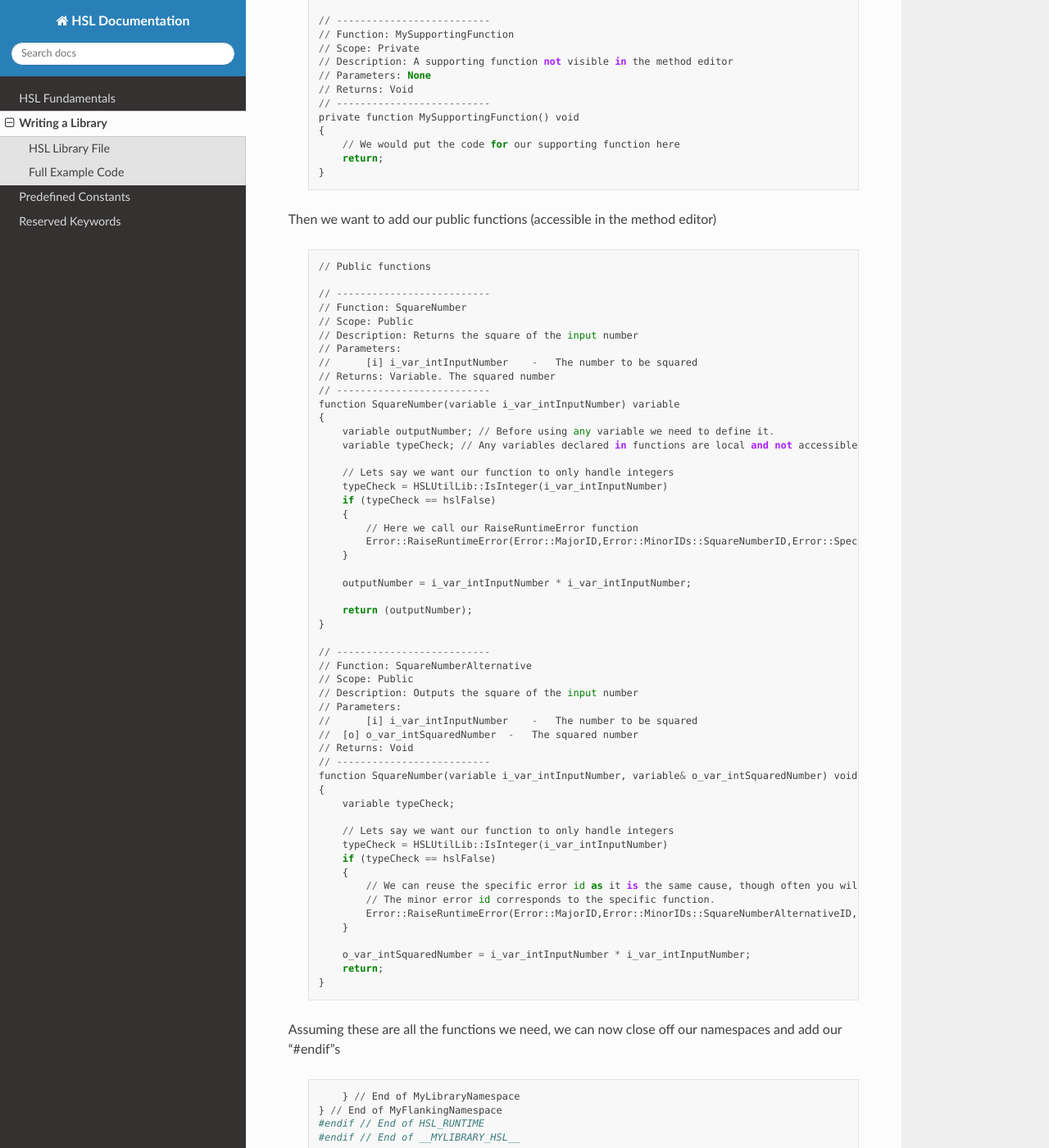
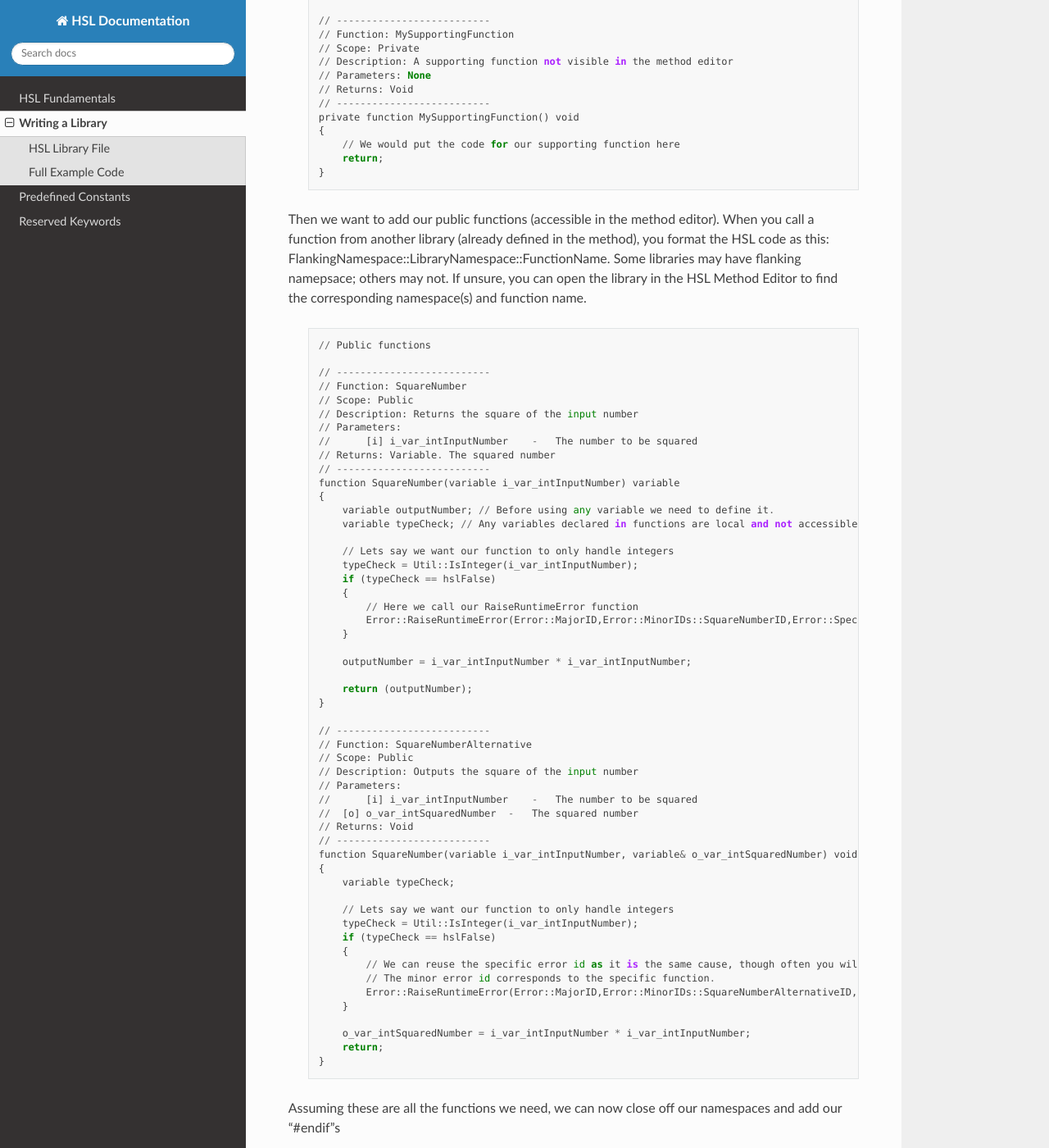
Before and after one commit to theonetruenerd/hsl-documentation, a Sphinx documentation site: the page built from docs/source/writing_a_library.rst, in a window 1280 px wide and 1400 px high, scrolled down 5074 px. Shown: the whole window at 82% size. Built offline with Sphinx 7.4.7 and the Read the Docs theme 3.1.0, drawn with Linux system fonts in a browser that asks for light colours; some of the changed text lies outside the part shown.

Commit message:
Update writing_a_library.rst
Edited some of the code blocks to make them functional on HSL Method Editor as well as providing additional information

```diff
--- a/docs/source/writing_a_library.rst
+++ b/docs/source/writing_a_library.rst
@@ -248,7 +248,10 @@ Once we have defined our error function, we can close the error namespace and mo
             return;
         }
 
-Then we want to add our public functions (accessible in the method editor)
+Then we want to add our public functions (accessible in the method editor). When you call a function from another library
+(already defined in the method), you format the HSL code as this: FlankingNamespace::LibraryNamespace::FunctionName. Some
+libraries may have flanking namepsace; others may not. If unsure, you can open the library in the HSL Method Editor to find
+the corresponding namespace(s) and function name.
 
     .. code-block::
 
@@ -268,11 +271,11 @@ Then we want to add our public functions (accessible in the method editor)
             variable typeCheck; // Any variables declared in functions are local and not accessible outside the function
 
             // Lets say we want our function to only handle integers
-            typeCheck = HSLUtilLib::IsInteger(i_var_intInputNumber)
+            typeCheck = Util::IsInteger(i_var_intInputNumber);
             if (typeCheck == hslFalse)
             {
                 // Here we call our RaiseRuntimeError function
-                Error::RaiseRuntimeError(Error::MajorID,Error::MinorIDs::SquareNumberID,Error::SpecificIDs::InputNotInt,"Input not an integer","SquareNumber",GetLineNumber(););
+                Error::RaiseRuntimeError(Error::MajorID,Error::MinorIDs::SquareNumberID,Error::SpecificIDs::InputNotInt,"Input not an integer","SquareNumber",GetLineNumber());
             }
 
             outputNumber = i_var_intInputNumber * i_var_intInputNumber;
@@ -294,12 +297,12 @@ Then we want to add our public functions (accessible in the method editor)
             variable typeCheck;
 
             // Lets say we want our function to only handle integers
-            typeCheck = HSLUtilLib::IsInteger(i_var_intInputNumber)
+            typeCheck = Util::IsInteger(i_var_intInputNumber);
             if (typeCheck == hslFalse)
             {
                 // We can reuse the specific error id as it is the same cause, though often you will not be able to do this.
                 // The minor error id corresponds to the specific function.
-                Error::RaiseRuntimeError(Error::MajorID,Error::MinorIDs::SquareNumberAlternativeID,Error::SpecificIDs::InputNotInt,"Input not an integer","SquareNumberAlternative",GetLineNumber(););
+                Error::RaiseRuntimeError(Error::MajorID,Error::MinorIDs::SquareNumberAlternativeID,Error::SpecificIDs::InputNotInt,"Input not an integer","SquareNumberAlternative",GetLineNumber());
             }
 
             o_var_intSquaredNumber = i_var_intInputNumber * i_var_intInputNumber;
@@ -465,11 +468,11 @@ Full Example Code
                 variable typeCheck; // Any variables declared in functions are local and not accessible outside the function
 
                 // Lets say we want our function to only handle integers
-                typeCheck = HSLUtilLib::IsInteger(i_var_intInputNumber)
+                typeCheck = Util::IsInteger(i_var_intInputNumber);
                 if (typeCheck == hslFalse)
                 {
                     // Here we call our RaiseRuntimeError function
-                    Error::RaiseRuntimeError(Error::MajorID,Error::MinorIDs::SquareNumberID,Error::SpecificIDs::InputNotInt,"Input not an integer","SquareNumber",GetLineNumber(););
+                    Error::RaiseRuntimeError(Error::MajorID,Error::MinorIDs::SquareNumberID,Error::SpecificIDs::InputNotInt,"Input not an integer","SquareNumber",GetLineNumber());
                 }
 
                 outputNumber = i_var_intInputNumber * i_var_intInputNumber;
@@ -491,12 +494,12 @@ Full Example Code
                 variable typeCheck;
 
                 // Lets say we want our function to only handle integers
-                typeCheck = HSLUtilLib::IsInteger(i_var_intInputNumber)
+                typeCheck = Util::IsInteger(i_var_intInputNumber);
                 if (typeCheck == hslFalse)
                 {
                     // We can reuse the specific error id as it is the same cause, though often you will not be able to do this.
                     // The minor error id corresponds to the specific function.
-                    Error::RaiseRuntimeError(Error::MajorID,Error::MinorIDs::SquareNumberAlternativeID,Error::SpecificIDs::InputNotInt,"Input not an integer","SquareNumberAlternative",GetLineNumber(););
+                    Error::RaiseRuntimeError(Error::MajorID,Error::MinorIDs::SquareNumberAlternativeID,Error::SpecificIDs::InputNotInt,"Input not an integer","SquareNumberAlternative",GetLineNumber());
                 }
 
                 o_var_intSquaredNumber = i_var_intInputNumber * i_var_intInputNumber;
```
Also changed, not shown: other parts of docs/source/writing_a_library.rst (+8 -8 lines).
